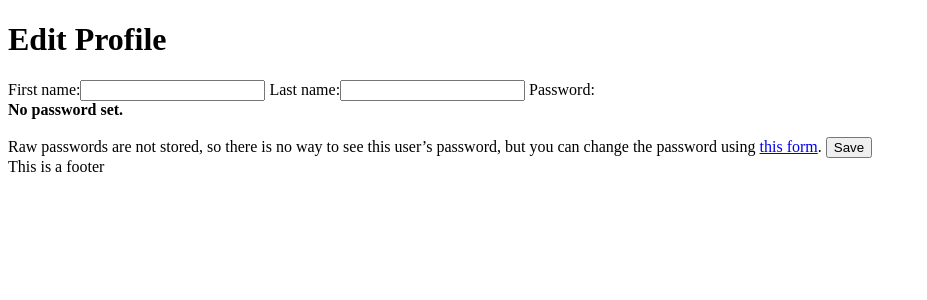
After one commit to azez-alhoot/SiTech-Onboarding, a Django app: page /profile/edit/1/ in a window 1280 px wide. The commit adds this page. Shown: the top 300 px of the page, without its empty margins (0-927 px from the left). Run offline with Django 3.2, Linux system fonts and the light colour scheme; tables that the repository leaves empty hold one stand-in row (values such as "Sample post").

Commit message:
added profile

```diff
--- a/onboarding/forms.py
+++ b/onboarding/forms.py
@@ -1,12 +1,17 @@
-from django.contrib.auth.forms import UserCreationForm
+from django.contrib.auth.forms import UserCreationForm, UserChangeForm
 from django.forms import models
 from .models import CustomUser, UserTrackBridge
 
 class CustomUserCreationForm(UserCreationForm):
-
     class Meta:
         model = CustomUser
         fields = ('first_name', 'last_name','title', 'username', 'email',)
+
+
+class CustomUserChangeForm(UserChangeForm):
+    class Meta:
+        model = CustomUser
+        fields = ('first_name', 'last_name', )
 
 
 class UserTrackForm(models.ModelForm):
--- a/onboarding/models.py
+++ b/onboarding/models.py
@@ -7,7 +7,7 @@ from django.contrib.auth.models import AbstractUser
 class CustomUser(AbstractUser):
 
     title = models.CharField(max_length=50)
-    image = models.ImageField(upload_to='user_photos')
+    image = models.ImageField(upload_to='static/user_photos/')
 
     def __str__(self):
         return self.username
--- a/onboarding/templates/base.html
+++ b/onboarding/templates/base.html
@@ -7,7 +7,13 @@
     <title>{% block title %}{% endblock %}</title>
 </head>
 <body>
+<header>
+    {% if user.is_authenticated %}
+    <a href="{% url 'profile' user.id %}">My Profile</a>
+    {% endif %}
+</header>
     {% block content%}
     {% endblock %}
+    <footer>This is a footer</footer>
 </body>
 </html>
--- a/onboarding/templates/resources.html
+++ b/onboarding/templates/course_resources.html
@@ -6,7 +6,7 @@
 
 <h1>Resources</h1>
 <ul>
-    {% for resource in object_list %}
+    {% for resource in resources %}
     <a href="{{resource.resource_link}}">{{ resource.resource_name }}</li>
         {% endfor %}
 </ul>
--- /dev/null
+++ b/onboarding/templates/profile_edit.html
@@ -0,0 +1,18 @@
+{% extends 'base.html' %}
+
+{% block title %}Edit Profile{% endblock %}
+
+{% block content %}
+
+<h1>Edit Profile</h1>
+
+<form method="POST" action="{% url 'profile_edit' user.id %}">
+    {% csrf_token %}
+
+    {{form}}
+
+    <button type="submit">Save</button>
+</form>
+
+
+{% endblock %}
--- a/onboarding/templates/topic_course.html
+++ b/onboarding/templates/topic_courses.html
@@ -7,7 +7,7 @@
 <h1>Courses</h1>
 <ul>
     {% for course in topic_courses %}
-    <li>{{ course.course_name }}</li>
+    <li><a href="{% url 'course' course.id %}">{{ course.course_name }}</a></li>
     {% endfor %}
 </ul>
 {% endblock %}
--- a/onboarding/templates/tracks.html
+++ b/onboarding/templates/tracks.html
@@ -4,7 +4,7 @@
 
 {% block content %}
 
-<h1>Tracks tessssst</h1>
+<h1>Tracks</h1>
 <ul>
     {% for track in object_list %}
         <li>{{ track.track_name }}</li>
--- a/onboarding/urls.py
+++ b/onboarding/urls.py
@@ -1,5 +1,5 @@
 from django.urls import path
-from .views import SignupView, TrackView, CourseView, ResourcesView, user_track_view, track_topic_view , topic_course_view
+from .views import SignupView, TrackView, user_track_view, track_topic_view , topic_course_view, profile_view, profile_edit_view, course_resources_view
 from django.views.generic.base import TemplateView
 
 urlpatterns = [
@@ -8,8 +8,8 @@ urlpatterns = [
     path('tracks/', TrackView.as_view(), name = 'tracks'),
     path('track/<int:trackid>/', track_topic_view, name = 'track'),
     path('topic/<int:topicid>/', topic_course_view, name = 'topic'),
-    path('courses/', CourseView.as_view(), name = 'courses'),
-    path('resources/', ResourcesView.as_view(), name = 'resources'),
-    path('usertrackbridge/<int:id1>/<int:id2>', user_track_view, name = 'user_track_view'),
-
+    path('course/<int:courseid>/', course_resources_view, name = 'course'),
+    path('usertrackbridge/<int:id1>/<int:id2>/', user_track_view, name = 'user_track_view'),
+    path('profile/<int:userid>/', profile_view, name = 'profile'),
+    path('profile/edit/<int:userid>/', profile_edit_view, name = 'profile_edit'),
 ]
--- a/onboarding/views.py
+++ b/onboarding/views.py
@@ -1,8 +1,8 @@
 from django.urls import reverse_lazy
-from .forms import CustomUserCreationForm, UserTrackForm
+from .forms import CustomUserCreationForm, UserTrackForm, CustomUserChangeForm
 from django.views.generic.edit import CreateView
 from django.views.generic.list import ListView
-from .models import CustomUser, Topic, TopicCourseBridge, Track, Course, Resources, TrackTopicBridge
+from .models import CustomUser, Topic, TopicCourseBridge, Track, Course, Resources, TrackTopicBridge, UserTrackBridge
 from django.shortcuts import render, redirect
 from django.db import IntegrityError
 
@@ -16,7 +16,6 @@ class SignupView(CreateView):
 class TrackView(ListView):
     model = Track
     template_name = 'tracks.html'
-
 
 class CourseView(ListView):
     model = Course
@@ -65,9 +64,39 @@ def topic_course_view(request ,topicid):
 
     topic_cousres_entries =TopicCourseBridge.objects.all().filter(topic_id =topicid)
 
-    topic_courses =[]
+    topic_courses = []
 
     for entry in topic_cousres_entries:
         topic_courses.append(Course.objects.get(course_name=entry.course_id))
 
-    return render(request, 'topic_course.html' ,{'topic_courses' : topic_courses})
+    return render(request, 'topic_courses.html', {'topic_courses' : topic_courses})
+
+
+def course_resources_view(request, courseid):
+    resources = Resources.objects.all().filter(id = courseid)
+    return render(request, 'course_resources.html', {'resources': resources})
+
+def profile_view(request, userid):
+    user_enrolled_tracks_from_bridge = UserTrackBridge.objects.all().filter(user_id = userid)
+
+    tracks = []
+
+    for entry in user_enrolled_tracks_from_bridge:
+        tracks.append(Track.objects.get(track_name = entry.track_id))
+
+    return render(request, 'profile.html', {'user_tracks': tracks})
+
+def profile_edit_view(request, userid):
+
+    user = CustomUser.objects.get(id = userid)
+
+    if request.method == "POST":
+        form = CustomUserChangeForm(request.POST, instance = user)
+
+        if form.is_valid():
+            form.save()
+            return redirect('profile', userid = userid)
+    else:
+        form = CustomUserChangeForm(request.GET)
+
+    return render(request, 'profile_edit.html', {'form': form})
--- a/sitech_onboarding/settings.py
+++ b/sitech_onboarding/settings.py
@@ -9,11 +9,12 @@ https://docs.djangoproject.com/en/3.2/topics/settings/
 For the full list of settings and their values, see
 https://docs.djangoproject.com/en/3.2/ref/settings/
 """
-
+import os
 from pathlib import Path
 
 # Build paths inside the project like this: BASE_DIR / 'subdir'.
 BASE_DIR = Path(__file__).resolve().parent.parent
+
 
 
 # Quick-start development settings - unsuitable for production
@@ -120,6 +121,8 @@ USE_TZ = True
 # https://docs.djangoproject.com/en/3.2/howto/static-files/
 
 STATIC_URL = '/static/'
+# STATIC_ROOT = os.path.join(BASE_DIR, 'static')
+STATICFILES_DIRS = [os.path.join(BASE_DIR, 'static')]
 
 # Default primary key field type
 # https://docs.djangoproject.com/en/3.2/ref/settings/#default-auto-field
```
Also changed, not shown: onboarding/templates/profile.html (added, +30 -0 lines), onboarding/migrations/0001_initial.py, resources_photos/sitech_logo.png (added), resources_photos/sitech_logo_eGvmEbY.png (added), user_photos/h-fish-removebg-preview.png (deleted).
